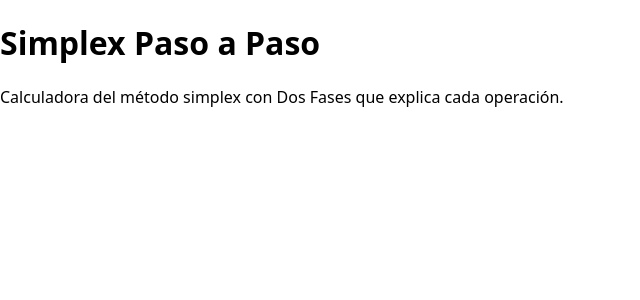
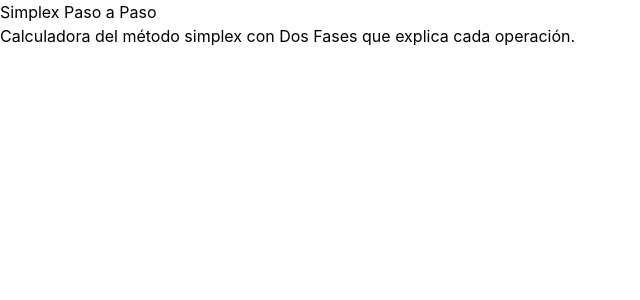
Before and after one commit to Angel17jc/MetodoSimplexCalculadora, a React (Vite) app in the folder frontend/: page / in a window 1280 px wide. Shown: the top 300 px of the page, without its empty margins (0-640 px from the left). Built offline with nearby package versions, Linux system fonts and the light colour scheme.

Commit message:
build(frontend): configurar Tailwind CSS

```diff
--- a/frontend/package.json
+++ b/frontend/package.json
@@ -14,11 +14,13 @@
     "react-dom": "^19.2.8"
   },
   "devDependencies": {
+    "@tailwindcss/vite": "^4.3.3",
     "@types/node": "^24.13.3",
     "@types/react": "^19.2.18",
     "@types/react-dom": "^19.2.7",
     "@vitejs/plugin-react": "^6.1.1",
     "oxlint": "^1.81.0",
+    "tailwindcss": "^4.3.3",
     "typescript": "~6.0.2",
     "vite": "^8.3.0"
   }
--- a/frontend/src/index.css
+++ b/frontend/src/index.css
@@ -1,4 +1 @@
-body {
-  margin: 0;
-  font-family: system-ui, 'Segoe UI', Roboto, sans-serif;
-}
+@import 'tailwindcss';
--- a/frontend/vite.config.ts
+++ b/frontend/vite.config.ts
@@ -1,7 +1,8 @@
+import tailwindcss from '@tailwindcss/vite'
 import react from '@vitejs/plugin-react'
 import { defineConfig } from 'vite'
 
 // https://vite.dev/config/
 export default defineConfig({
-  plugins: [react()],
+  plugins: [react(), tailwindcss()],
 })
```
Also changed, not shown: 1 other file (tests, documents, lock files or other folders).
